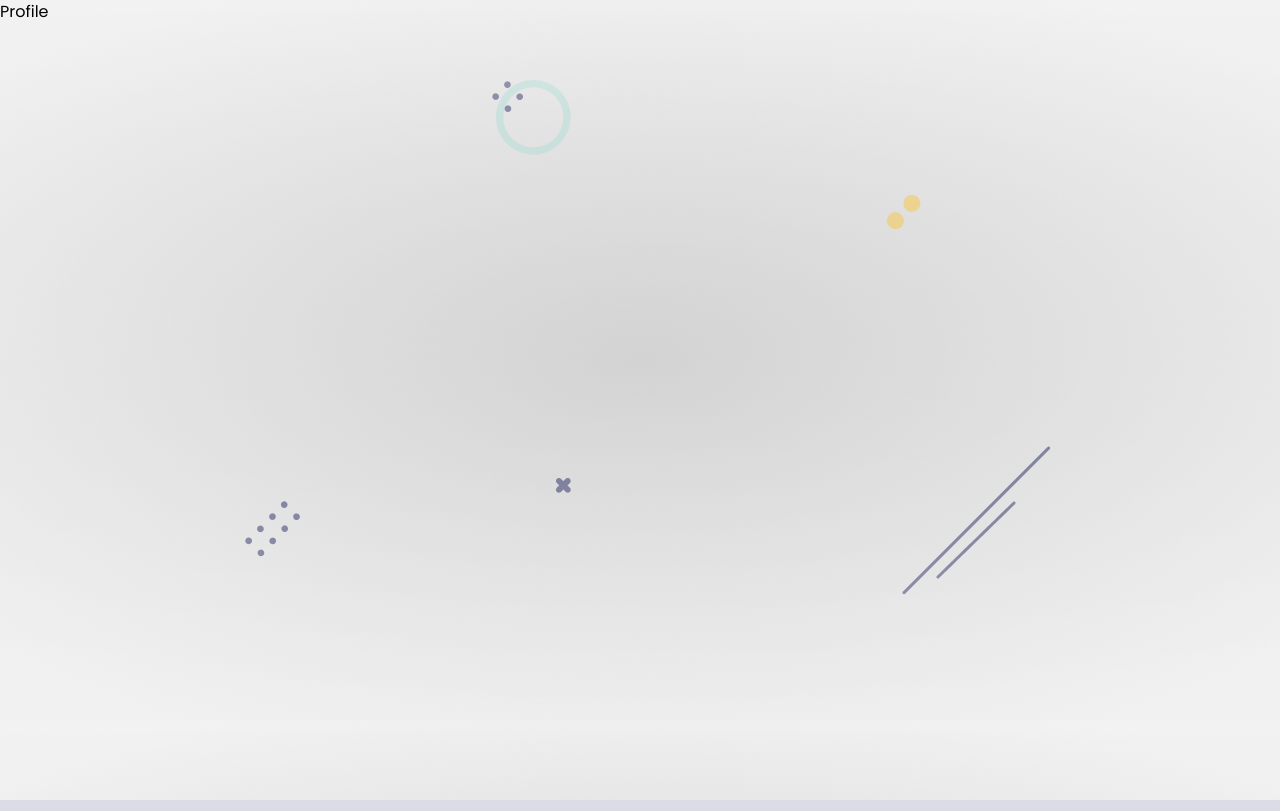
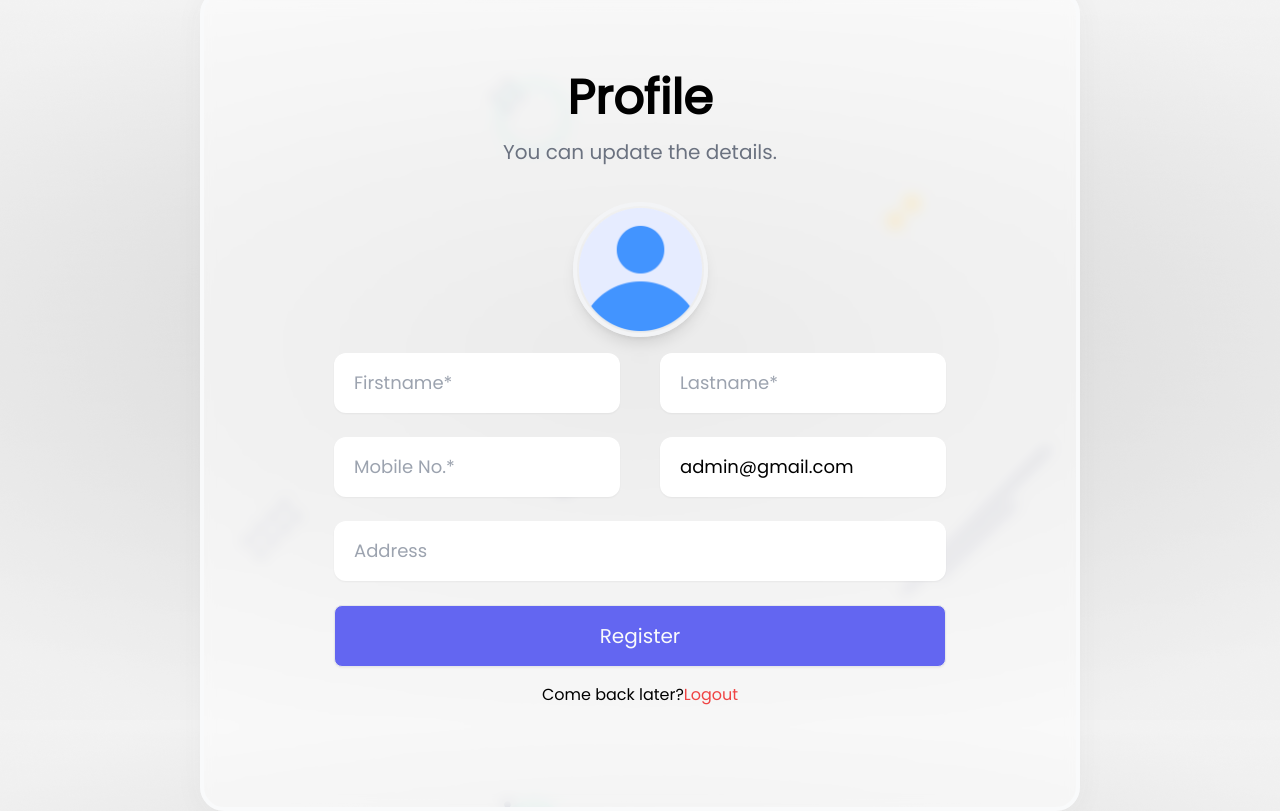
Before and after one commit to abhay-del/mern_login_app, a React (Create React App) app in the folder client/: page /profile in a window 1280 px wide. Built offline with nearby package versions, Linux system fonts and the light colour scheme.

Commit message:
1.14.40 mints

```diff
--- a/client/src/components/Profile.js
+++ b/client/src/components/Profile.js
@@ -1,7 +1,79 @@
-import React from 'react'
+import React, { useState } from 'react'
+import {Link} from 'react-router-dom'
+import avatar from '../assets/profile.png';
+import { Toaster } from 'react-hot-toast';
+import { useFormik } from 'formik';
+import { passwordValidate,registerValidation } from '../helper/validate';
+import convertToBase64 from '../helper/convert';
+
+import styles from '../styles/Username.module.css'
 
 export default function Profile(){
+
+    const [file,setFile] = useState()
+
+    const formik = useFormik({
+        initialValues : {
+            email : 'admin@gmail.com',
+            username : 'admin',
+            password : 'admin@123'
+        },
+        validate : registerValidation,
+        validateOnBlur : false,
+        validateOnChange : false,
+        onSubmit : async values => {
+            values = await Object.assign(values, {profile : file || ''})
+            console.log(values);
+        }
+    })
+
+    /** formik doesn't support file upload so we need to create this handler */
+    const onUpload = async e => {
+        const base64 = await convertToBase64(e.target.files[0]);
+        setFile(base64);
+    }
+
+
     return (
-        <div>Profile</div>
+       <div className='container mx-auto'>
+        <Toaster position='top-center' reverseOrder={false}></Toaster>
+        <div className='flex justify-center items-center h-screen'>
+            <div className={styles.glass}>
+                <div className="title flex flex-col items-center">
+                    <h4 className='text-5xl font-bold'>Profile</h4>
+                    <span className="py-4 text-xl w-2/3 text-center text-gray-500">
+                        You can update the details.
+                    </span>
+                </div>
+                <form className="py-1" onSubmit={formik.handleSubmit}>
+                    <div className="profile flex justify-center py-4">
+                        <label htmlFor='profile'>
+                            <img src={file || avatar} className={styles.profile_img} alt="avatar" />
+                        </label>
+                        <input onChange={onUpload} type="file" id="profile" name='profile'/>
+                    </div>
+                    <div className="textbox flex flex-col items-center gap-6">
+                        <div className="name flex w-3/4 gap-10">
+                            <input {...formik.getFieldProps('firstname')} className={styles.textbox} type="text" placeholder='Firstname*'/>
+                            <input {...formik.getFieldProps('lastname')} className={styles.textbox} type="text" placeholder='Lastname*'/>
+                        </div>
+                        <div className="name flex w-3/4 gap-10">
+                            <input {...formik.getFieldProps('mobile')} className={styles.textbox} type="text" placeholder='Mobile No.*'/>
+                            <input {...formik.getFieldProps('email')} className={styles.textbox} type="text" placeholder='Email*'/>
+                        </div>
+                        <input {...formik.getFieldProps('address')} className={styles.textbox} type="text" placeholder='Address'/>
+                        <button className={styles.btn} type='submit'>Register</button>
+                    </div>
+
+                    <div className="text-center py-4">
+                        <span className='text-grey-500'>
+                            Come back later?
+                                <Link className='text-red-500' to="/">Logout</Link>
+                        </span>
+                    </div>
+                </form>
+            </div>
+        </div>
+       </div>
     )
 }
--- a/client/src/components/Register.js
+++ b/client/src/components/Register.js
@@ -3,7 +3,7 @@
 import avatar from '../assets/profile.png';
 import { Toaster } from 'react-hot-toast';
 import { useFormik } from 'formik';
-import { passwordValidate } from '../helper/validate';
+import { passwordValidate,registerValidation } from '../helper/validate';
 import convertToBase64 from '../helper/convert';
 
 import styles from '../styles/Username.module.css'
@@ -18,7 +18,7 @@
             username : 'admin',
             password : 'admin@123'
         },
-        validate : passwordValidate,
+        validate : registerValidation,
         validateOnBlur : false,
         validateOnChange : false,
         onSubmit : async values => {
--- a/client/src/helper/validate.js
+++ b/client/src/helper/validate.js
@@ -22,6 +22,14 @@
     return errors;
 }
 
+/** validate register form */
+export async function registerValidation(values){
+    const errors = usernameVerify({}, values);
+    passwordVerify(errors,values);
+    emailVerify(errors,values);
+
+    return errors;
+}
 
 /** ****************************************************************** */
 
@@ -53,3 +61,14 @@
 
     return error;
 }
+
+/** validate email */
+function emailVerify(error = {}, values){
+    if(!values.email){
+        error.email = toast.error("Email Required...!");
+    }else if(values.email.includes(" ")){
+        error.email = toast.error("Wrong Email...!");
+    }else if(!/^[\w-]+(\.[\w-]+)*@([\w-]+\.)+[a-zA-Z]{2,7}$/i.test(values.email)){
+        error.email = toast.error("Invalid Email address...!");
+    }
+}
```
